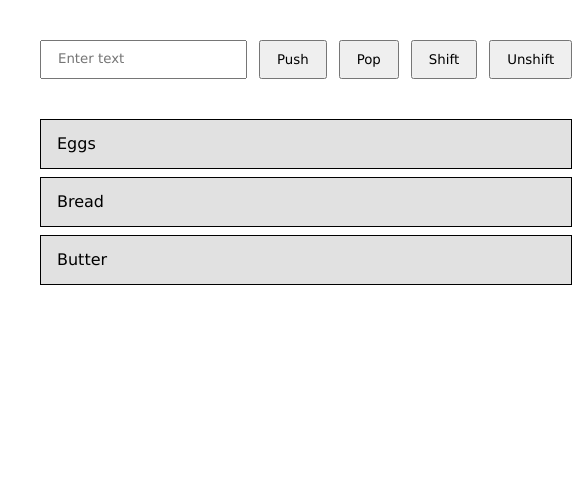
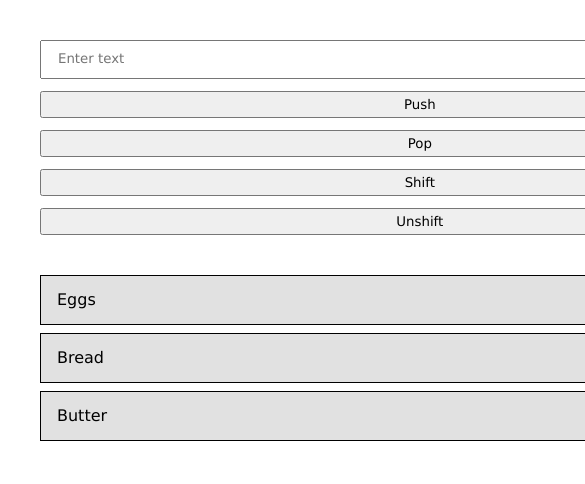
Before and after one commit to Kaosar3662/Grocery-with-array, a plain HTML site: page index.html in a window 390 px wide. Shown: the top 484 px of the page, 585 px wide, since content can reach past the window. Drawn offline with Linux system fonts and the light colour scheme.

Commit message:
Added a media query to make the container responsive on smaller screens

```diff
--- a/index.html
+++ b/index.html
@@ -41,7 +41,14 @@
         padding: 8px 16px;
         border:solid 1px black;
       }
+    @media (max-width:600px){
+    .container{
+      width: 90vh;
+      flex-direction: column;
+    }
 
+
+    }
 
     </style>
   </head>
```
